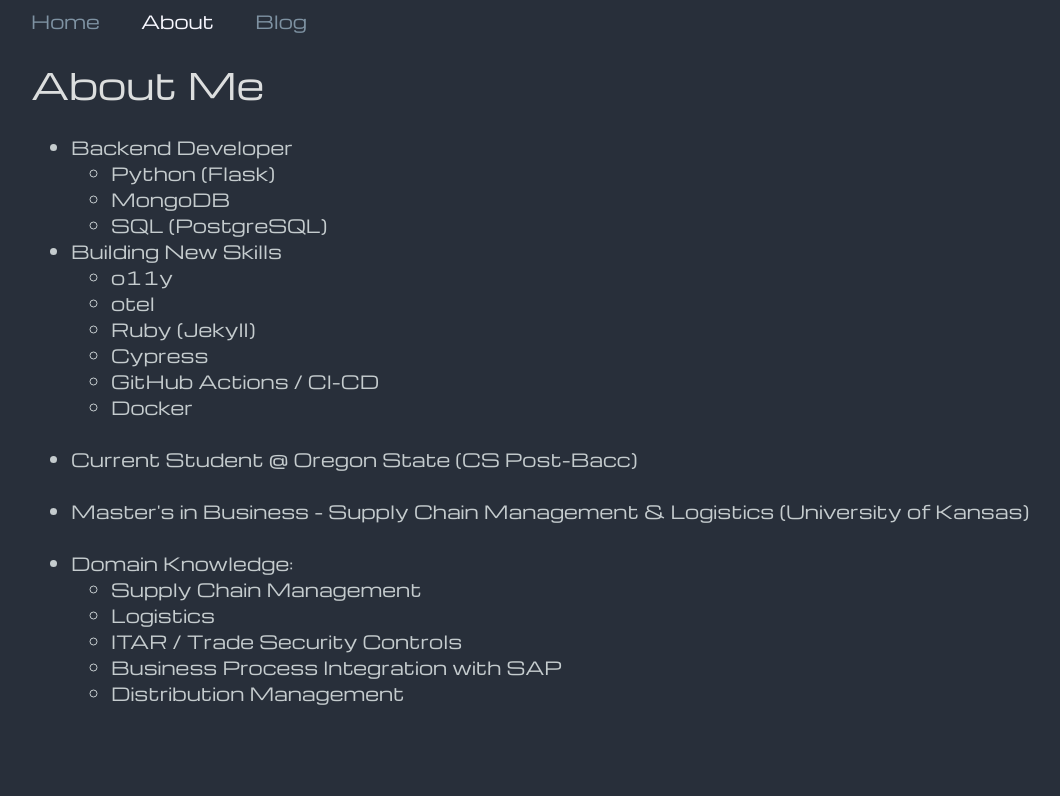
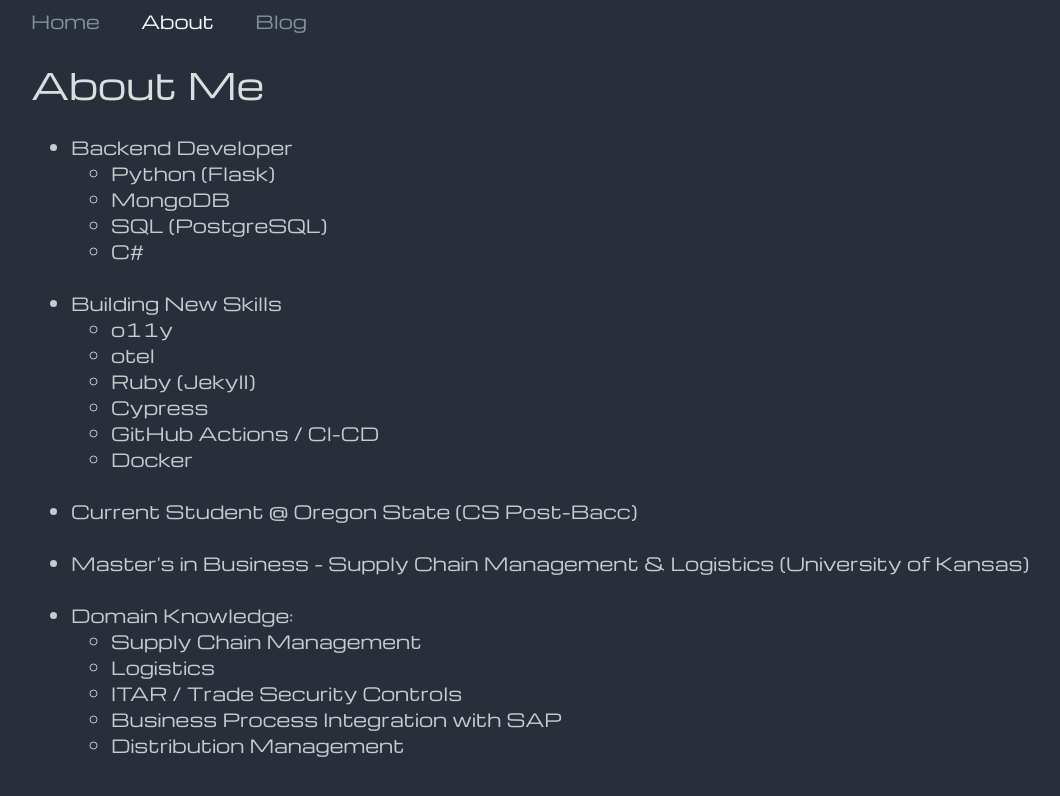
Before and after one commit to rwnewsom/rwnewsom.github.io, a Jekyll site: the page built from about.md, in a window 1280 px wide. Shown: the top 796 px of the page, without its empty margins (13-1073 px from the left). Built offline with Jekyll 4.4.1, drawn with Linux system fonts in a browser that asks for light colours.

Commit message:
update about

```diff
--- a/about.md
+++ b/about.md
@@ -10,8 +10,10 @@
       <li>Python (Flask)</li>
       <li>MongoDB</li>
       <li>SQL (PostgreSQL)</li>
+      <li>C#</li>
     </ul>
   </li>
+<br/>
   <li>Building New Skills
     <ul>
       <li>o11y</li>
```
Also changed, not shown: .github/workflows/cypress.yml.
